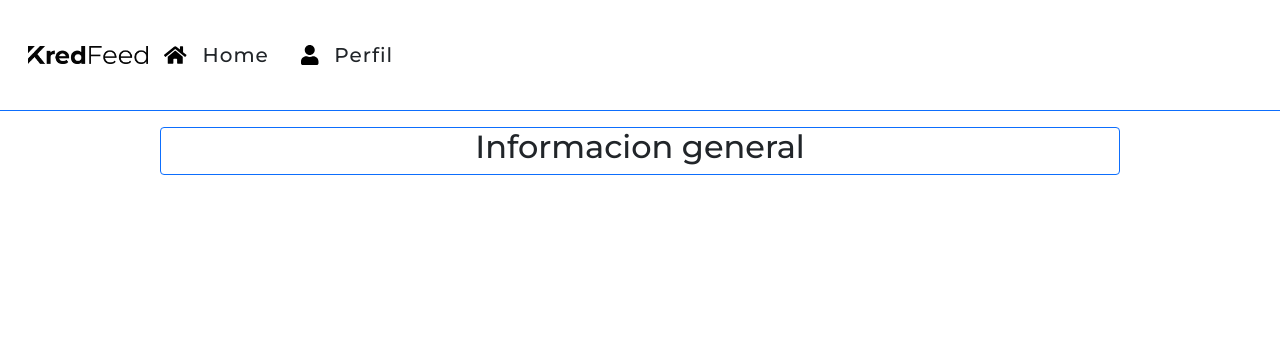
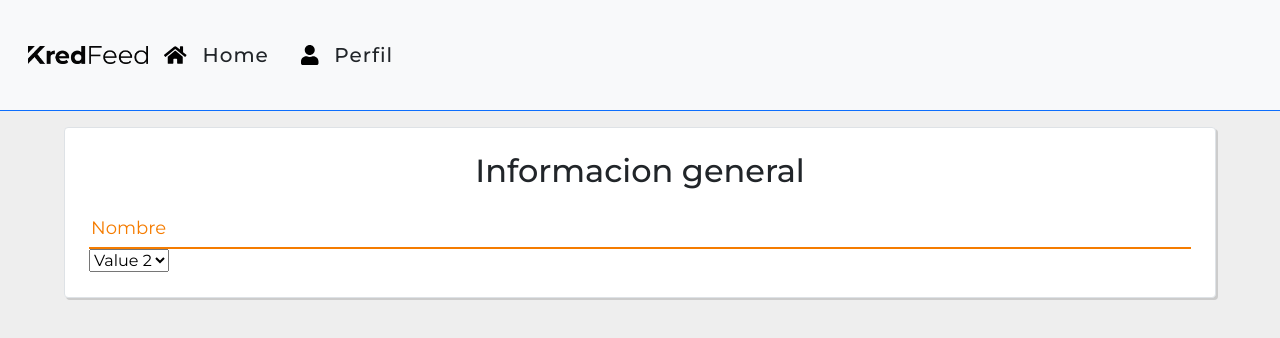
Before and after one commit to EmmanuelLopez1/kred-feed-code, a React (Create React App) app: page / in a window 1280 px wide. Shown: the top 338 px of the page. Built offline with nearby package versions, Linux system fonts and the light colour scheme; the HTML template or start-up script is replaced by a standard one.

Commit message:
Estilos agregados al Card component y carpetas InputSelectContaine e InputSelect creada

```diff
--- a/src/App.js
+++ b/src/App.js
@@ -2,12 +2,17 @@ import 'bootstrap/dist/css/bootstrap.css';
 import 'bootstrap/dist/js/bootstrap.js';
 import { Navbar } from './components/Navbar/Navbar'
 import { Card } from './components/Card/Card'
+import {InputText} from './components/InputText/InputText'
+import {InputSelect} from './components/InputSelect/InputSelect'
 
 function App() {
   return (
     <>
       <Navbar></Navbar>
-      <Card title="Informacion general"></Card>
+      <Card title="Informacion general">
+        <InputText placeholder="Nombre"/>
+        <InputSelect placeholder=""/>
+      </Card>
     </>
   );
 }
--- /dev/null
+++ b/src/components/Card/Card.css
@@ -0,0 +1,5 @@
+.card-form{
+    width:90% !important;
+    background-color:white;
+    box-shadow: 2px 2px 0px 0px #ccc;
+}
--- a/src/components/Card/Card.jsx
+++ b/src/components/Card/Card.jsx
@@ -1,9 +1,14 @@
 import React from "react";
+import './Card.css'
 
-export const Card = ({title, inputs})=>{
+export const Card = ({title, children})=>{
+
+
+
     return(
-        <div className="Card m-auto w-75 mt-3 border border-1 border-primary rounded-2">
+        <div className="card-form m-auto mt-3 border rounded p-4">
             <h2 className="text-center">{title}</h2>
+            {children}
         </div>
     )
 }
--- /dev/null
+++ b/src/components/InputSelect/InputSelect.jsx
@@ -0,0 +1,11 @@
+import React from 'react'
+
+export const InputSelect = () => {
+    return (
+        <select name="select">
+            <option value="value1">Value 1</option>
+            <option value="value2" selected>Value 2</option>
+            <option value="value3">Value 3</option>
+        </select>
+    )
+}
--- /dev/null
+++ b/src/components/InputText/InputText.css
@@ -0,0 +1,16 @@
+@import url(../../index.css);
+
+.inputText{
+    border: none;
+    border-bottom: 2px solid var(--secondary);
+    width: 100%;
+    padding-bottom: 5px;
+    outline: none;
+    color: var(--secondary);
+    font-size:18px;
+}
+
+.inputText::placeholder{
+    color: var(--secondary);
+    font-size: 18px;
+}
--- /dev/null
+++ b/src/components/InputText/InputText.jsx
@@ -0,0 +1,8 @@
+import React from 'react'
+import './InputText.css'
+
+export const InputText = ({placeholder})=>{
+    return(
+        <input type="text" className="inputText mt-3" placeholder={placeholder}/>
+    )
+}
--- a/src/components/Navbar/Navbar.jsx
+++ b/src/components/Navbar/Navbar.jsx
@@ -11,7 +11,7 @@ import { faUserCheck } from '@fortawesome/free-solid-svg-icons'
 
 export const Navbar = () => {
     return (
-        <nav className="navbar navbar-expand-lg navbar-light border-bottom border-primary border-1 p-3">
+        <nav className="navbar navbar-expand-lg navbar-light border-bottom border-primary border-1 p-3 bg-light">
             <div className="container-fluid">
                 <img src={logoKredFeed} alt="" className="navbar-logo d-block" />
                 <button className="navbar-toggler navbar-menu" type="button" data-bs-toggle="collapse" data-bs-target="#navbarNav" aria-controls="navbarNav" aria-expanded="false" aria-label="Toggle navigation">
--- a/src/index.css
+++ b/src/index.css
@@ -4,6 +4,7 @@
   /* COLORS */
   --primary:#FEEBD9;
   --secondary:#F57C00;
+  --third:#EEEEEE;
 
   /* FONT FAMMILY */
   --mainFont:'Montserrat', sans-serif;
@@ -18,4 +19,5 @@
 
 body{
   font-size:16px;
+  background-color: var(--third);
 }
```
Also changed, not shown: src/components/InputSelectContainer/InputSelectContainer.jsx (added, +7 -0 lines), src/components/InputSelect/InputSelect.css (added).
